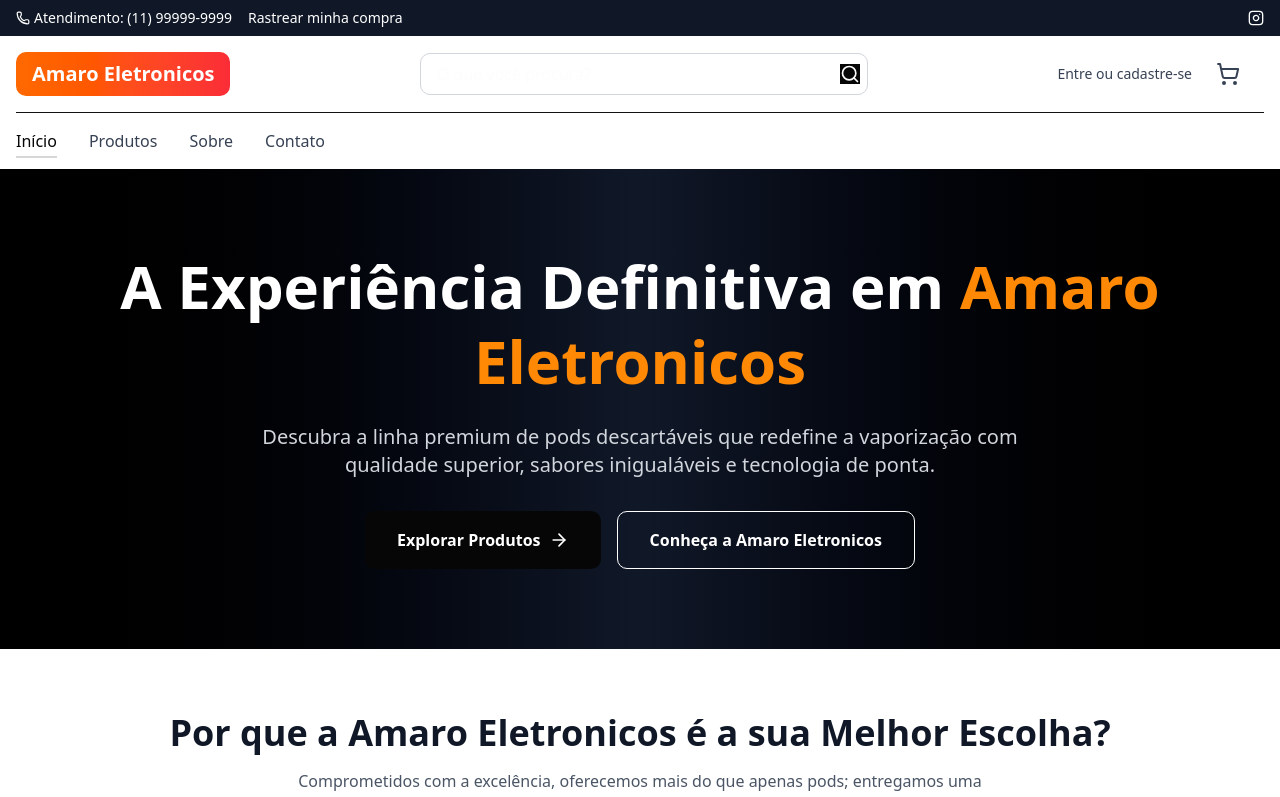
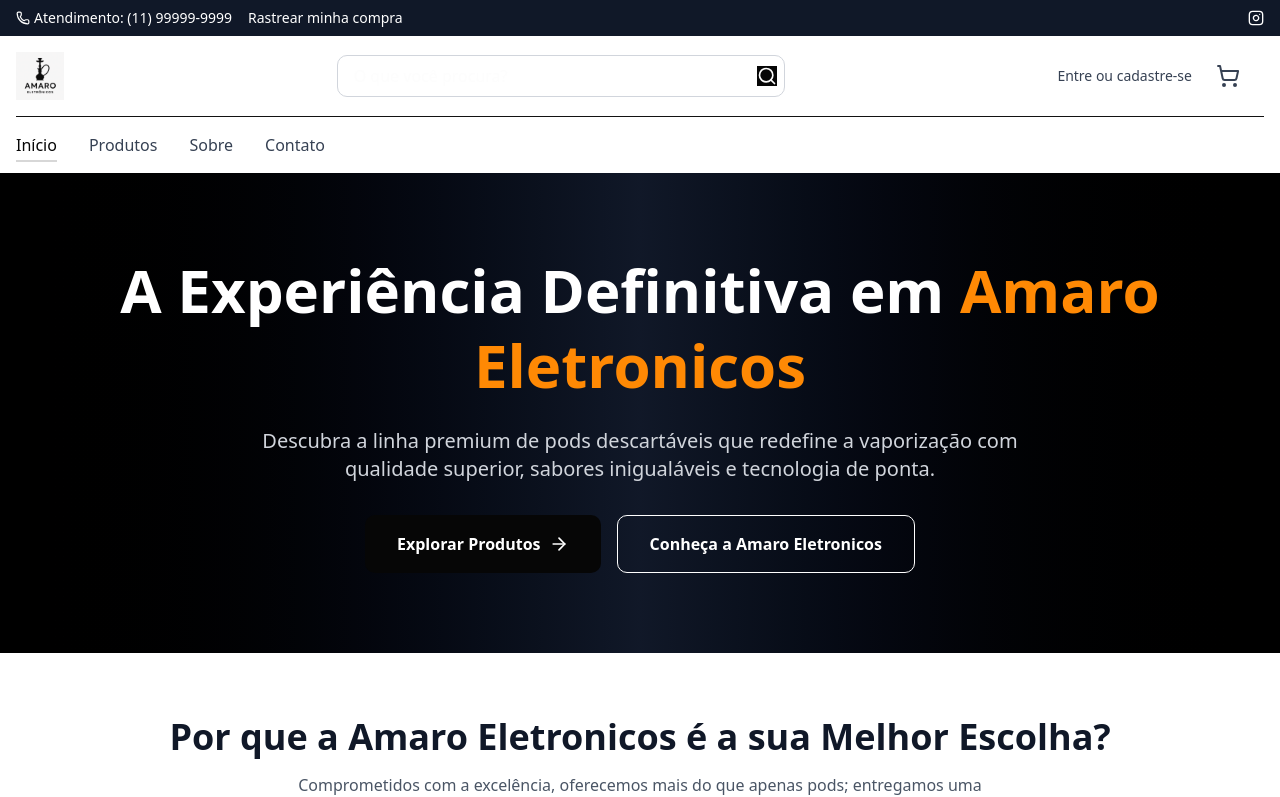
Before and after one commit to Jvamaro1/ignite-store-frontend, a React (Vite) app: page / in a window 1280 px wide. Shown: the top 797 px of the page. Built offline with nearby package versions, Linux system fonts and the light colour scheme.

Commit message:
Adiciona logo de narguilé minimalista para Amaro Eletronicos

```diff
--- a/src/components/Header.jsx
+++ b/src/components/Header.jsx
@@ -38,9 +38,11 @@
         <div className="flex items-center justify-between">
           {/* Logo */}
           <Link to="/" className="flex items-center">
-            <div className="bg-gradient-to-r from-orange-500 to-red-500 text-white px-4 py-2 rounded-lg font-bold text-xl">
-              Amaro Eletronicos
-            </div>
+            <img
+              src="/amaro_eletronicos_logo.png"
+              alt="Amaro Eletronicos"
+              className="h-12 w-auto"
+            />
           </Link>
 
           {/* Search Bar */}
```
Also changed, not shown: public/amaro_eletronicos_logo.png (added).
